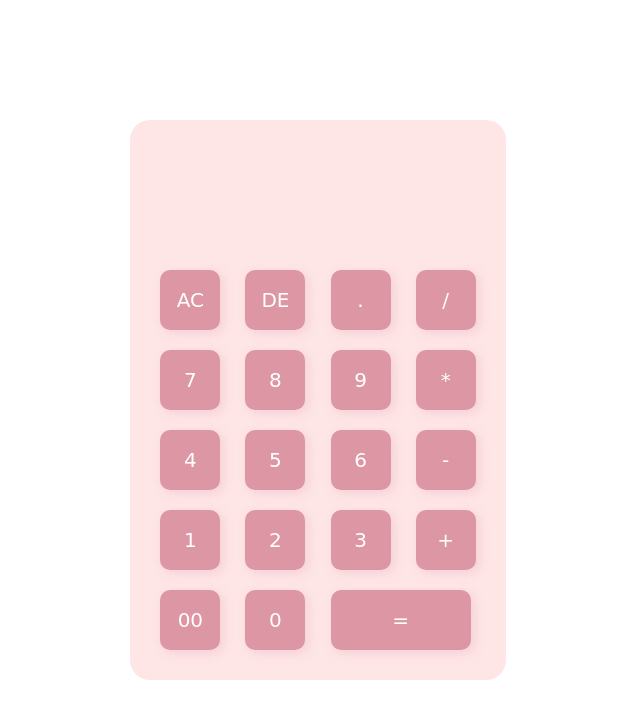
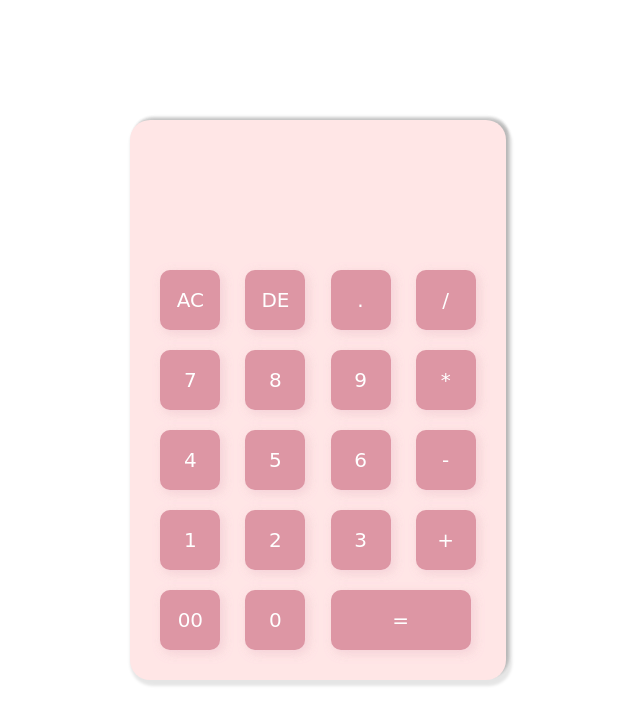
Before and after one commit to Samnasamna/Java_Script_Projects, a plain HTML site: page calc/index.html in a window 1280 px wide. Shown: the whole page, without its empty margins (322-962 px from the left). Drawn offline with Linux system fonts and the light colour scheme; a web font is replaced by a local one.

Commit message:
cal style changed

```diff
--- a/calc/style.css
+++ b/calc/style.css
@@ -12,11 +12,13 @@
     display:flex;
     align-items: center;
     justify-content: center;
+
 }
 .calculator{
     background:#FFE6E6;
     padding:20px;
     border-radius: 20px;
+    box-shadow: 3px 3px 3px 3px  rgba(0,0,0,0.1),3px -3px 3px  rgba(0,0,0,0.1),3px -3px 3px  rgba(0,0,0,0.1);
 }
 .calculator form input{
     border:0;
```
